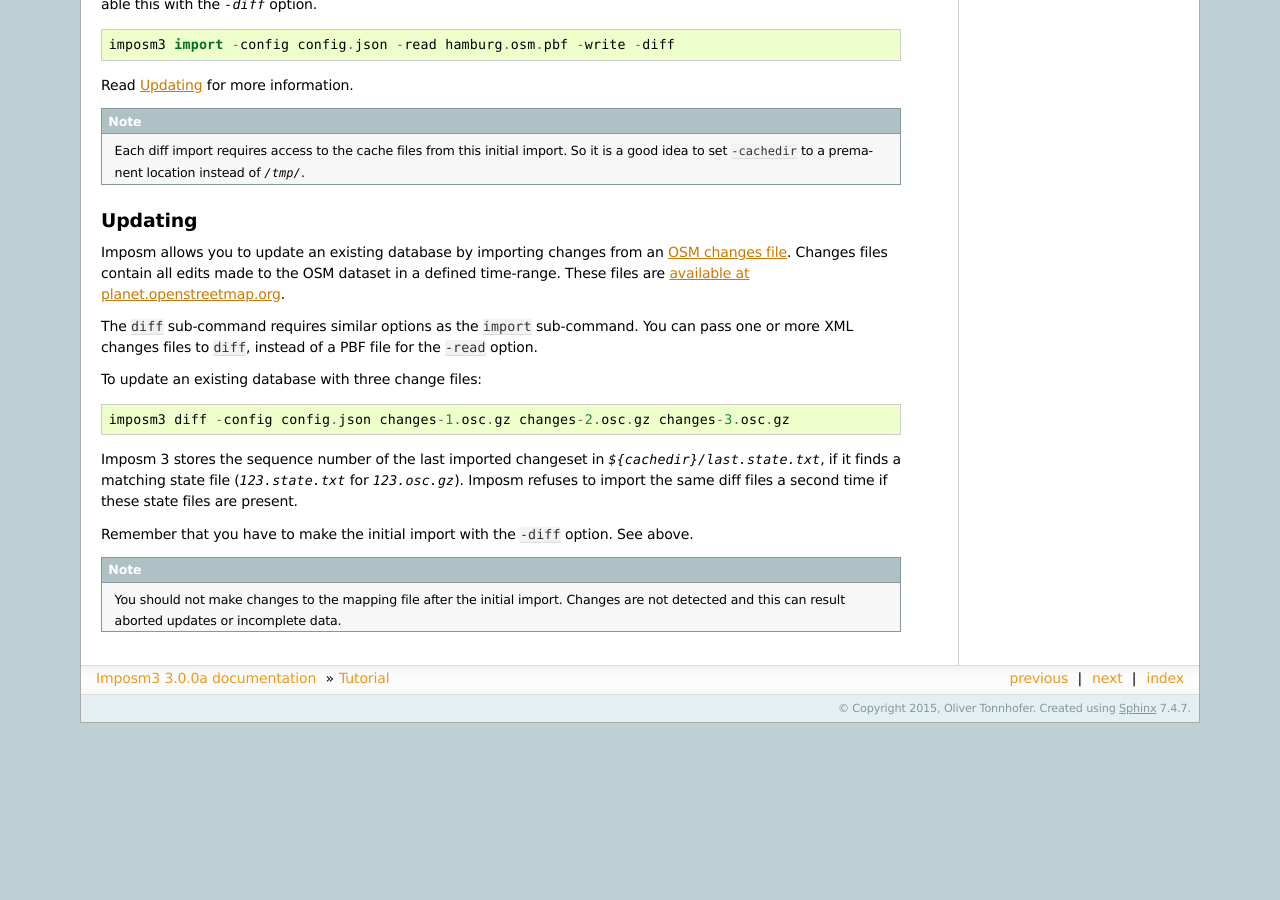
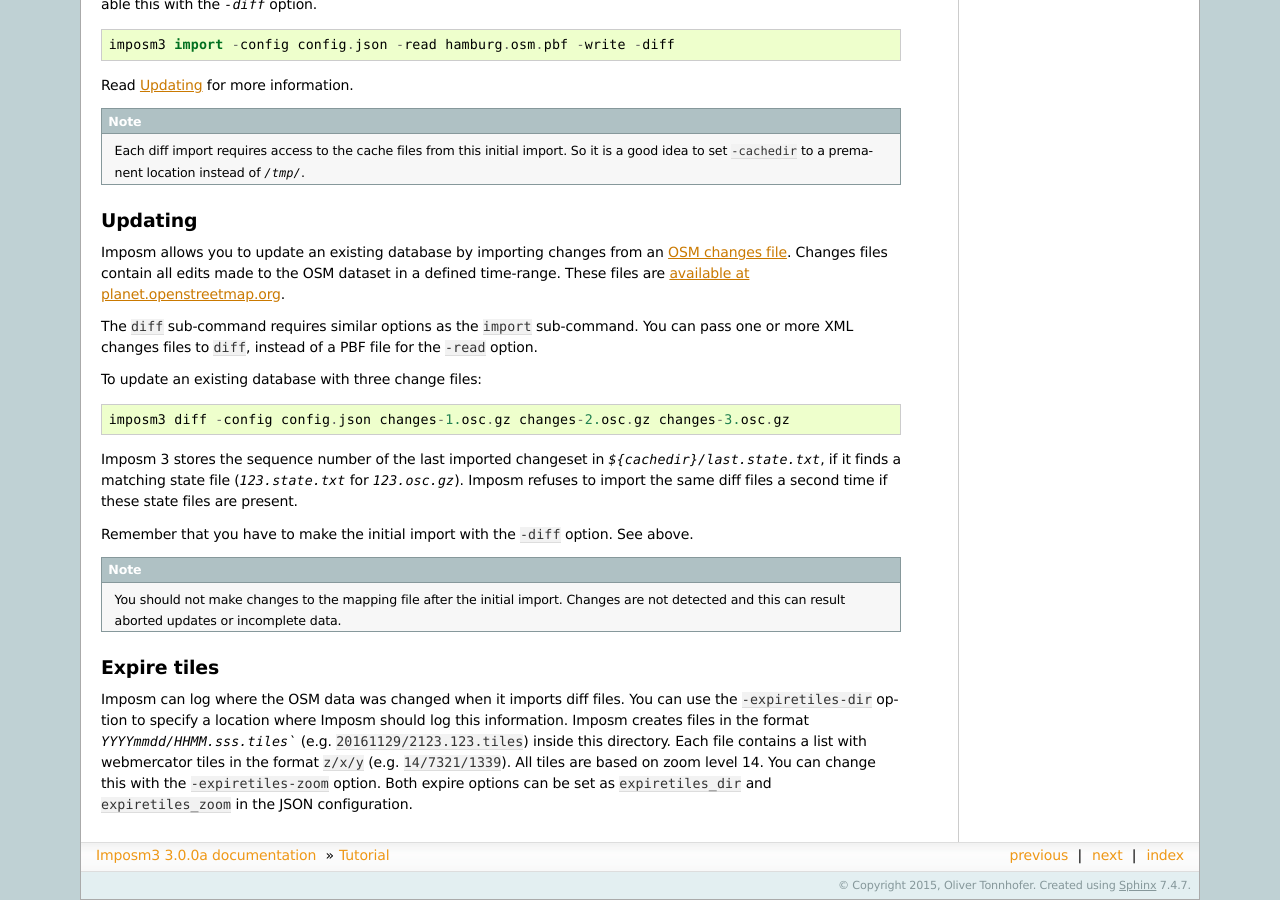
Before and after one commit to omniscale/imposm3, a Sphinx documentation site: the page built from docs/tutorial.rst, in a window 1280 px wide and 900 px high, scrolled down 3627 px. Built offline with Sphinx 7.4.7, drawn with Linux system fonts in a browser that asks for light colours; before the commit the page ends 4350 px from its top, so only the background shows below that; some of the changed text lies outside the part shown.

Commit message:
document -expiretiles-*

```diff
--- a/docs/tutorial.rst
+++ b/docs/tutorial.rst
@@ -107,7 +107,7 @@
 Config file
 ~~~~~~~~~~~
 
-You can create a simple Imposm configuration, instead of specifying the ``-connection`` or ``-mapping`` option with each run. You can use this configuration with the ``-config`` option.
+You can create a simple JSON configuration file, instead of specifying the ``-connection`` or ``-mapping`` option with each run. You can use this configuration with the ``-config`` option.
 
 You can configure the following options:
 
@@ -215,3 +215,9 @@
 Remember that you have to make the initial import with the ``-diff`` option. See above.
 
 .. note:: You should not make changes to the mapping file after the initial import. Changes are not detected and this can result aborted updates or incomplete data.
+
+Expire tiles
+^^^^^^^^^^^^
+
+Imposm can log where the OSM data was changed when it imports diff files. You can use the ``-expiretiles-dir`` option to specify a location where Imposm should log this information. Imposm creates files in the format `YYYYmmdd/HHMM.sss.tiles`` (e.g. ``20161129/2123.123.tiles``) inside this directory. Each file contains a list with webmercator tiles in the format ``z/x/y`` (e.g. ``14/7321/1339``). All tiles are based on zoom level 14. You can change this with the ``-expiretiles-zoom`` option.
+Both expire options can be set as ``expiretiles_dir`` and ``expiretiles_zoom`` in the JSON configuration.
```
